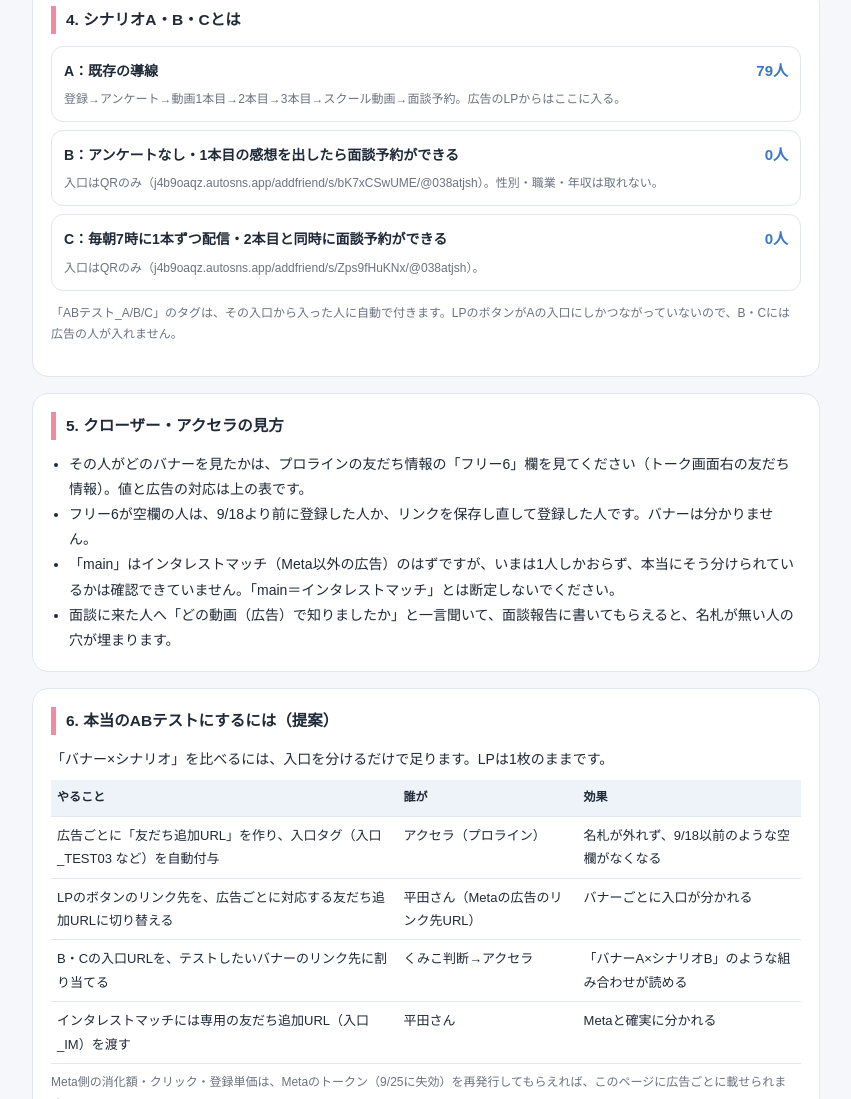
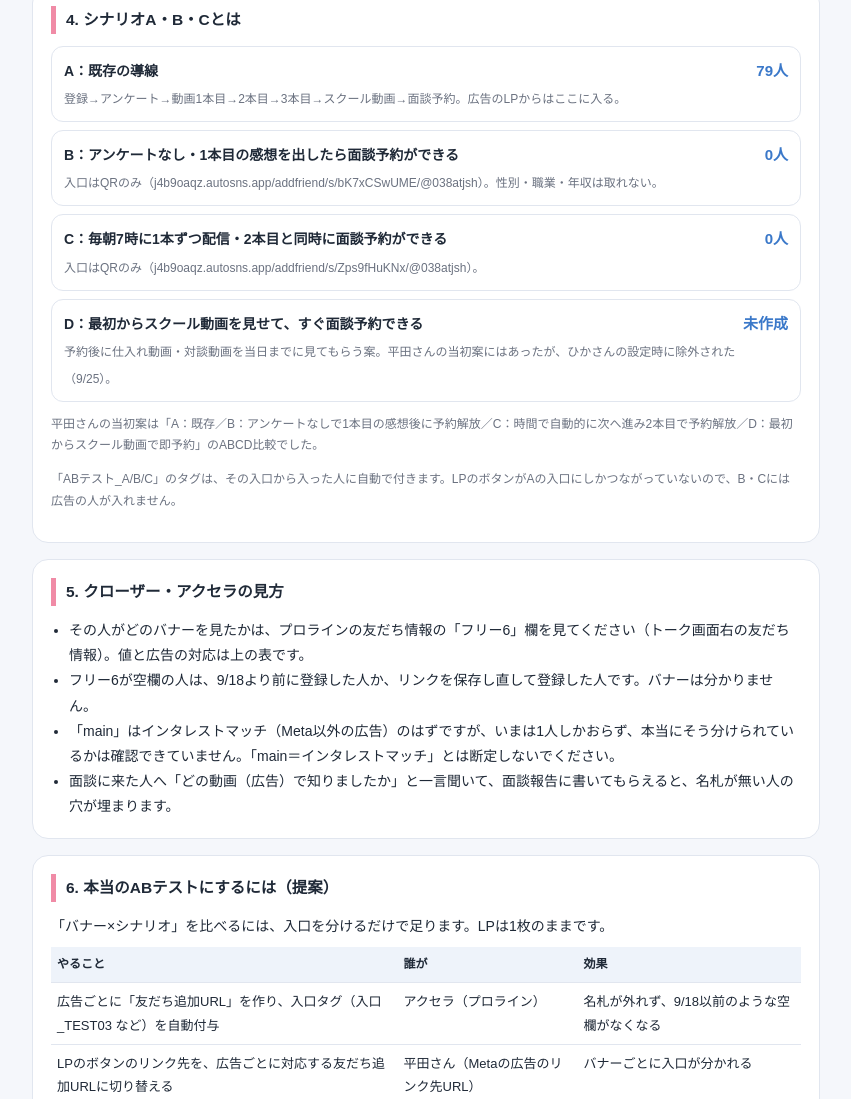
Before and after one commit to kumiko0814/ad-funnel-map, a plain HTML site: page index.html in a window 1280 px wide. Shown: the part 1976-3075 px from the top of the page, without its empty margins (214-1065 px from the left). Drawn offline with Linux system fonts and the light colour scheme.

Commit message:
シナリオD（未作成）と当初のABCD案を追記
Co-Authored-By: Claude Fable 5.1 <noreply@anthropic.com>

```diff
--- a/index.html
+++ b/index.html
@@ -70,6 +70,8 @@ details{border:1px solid var(--line);border-radius:10px;padding:8px 12px;margin:
 <div class="sc"><span class="n">79人</span><b>A：既存の導線</b><br><span class="small">登録→アンケート→動画1本目→2本目→3本目→スクール動画→面談予約。広告のLPからはここに入る。</span></div>
 <div class="sc"><span class="n">0人</span><b>B：アンケートなし・1本目の感想を出したら面談予約ができる</b><br><span class="small">入口はQRのみ（j4b9oaqz.autosns.app/addfriend/s/bK7xCSwUME/@038atjsh）。性別・職業・年収は取れない。</span></div>
 <div class="sc"><span class="n">0人</span><b>C：毎朝7時に1本ずつ配信・2本目と同時に面談予約ができる</b><br><span class="small">入口はQRのみ（j4b9oaqz.autosns.app/addfriend/s/Zps9fHuKNx/@038atjsh）。</span></div>
+<div class="sc"><span class="n">未作成</span><b>D：最初からスクール動画を見せて、すぐ面談予約できる</b><br><span class="small">予約後に仕入れ動画・対談動画を当日までに見てもらう案。平田さんの当初案にはあったが、ひかさんの設定時に除外された（9/25）。</span></div>
+<p class="small">平田さんの当初案は「A：既存／B：アンケートなしで1本目の感想後に予約解放／C：時間で自動的に次へ進み2本目で予約解放／D：最初からスクール動画で即予約」のABCD比較でした。</p>
 <p class="small">「ABテスト_A/B/C」のタグは、その入口から入った人に自動で付きます。LPのボタンがAの入口にしかつながっていないので、B・Cには広告の人が入れません。</p>
 </div>
 
```
